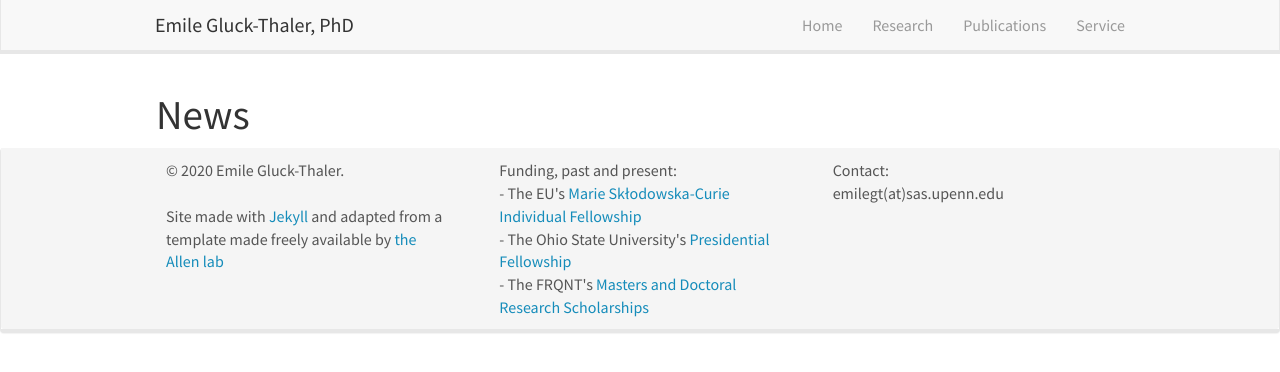
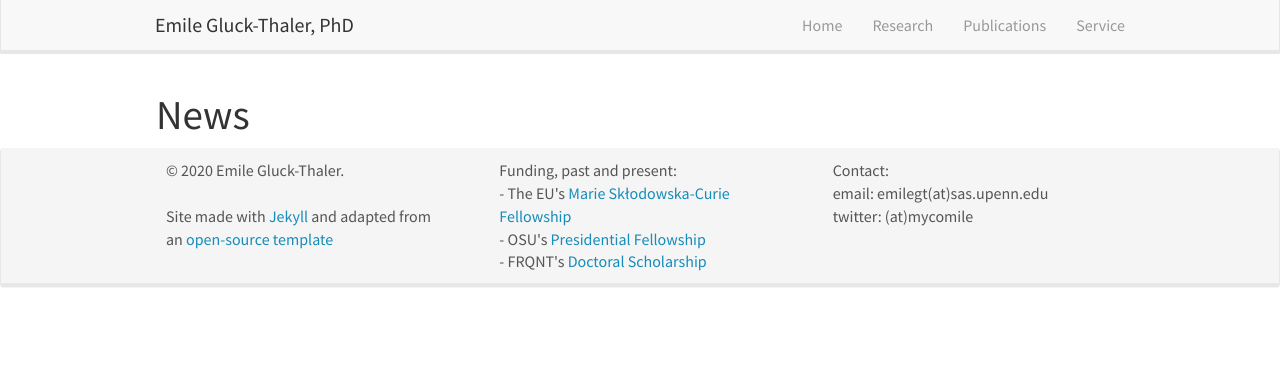
Before and after one commit to guidopuccetti/guidopuccetti.github.io, a Jekyll site: the page built from _pages/allnews.md, in a window 1280 px wide. Shown: the top 372 px of the page. Built offline with Jekyll 4.4.1, drawn with Linux system fonts in a browser that asks for light colours; nearby versions of some CDN libraries.

Commit message:
Footer update

```diff
--- a/_includes/footer.html
+++ b/_includes/footer.html
@@ -6,7 +6,7 @@
 
 		  <p>&copy 2020 Emile Gluck-Thaler. <br />
 		  <br />
-		  Site made with <a href="https://jekyllrb.com">Jekyll</a> and adapted from a template made freely available by <a href="http://www.allanlab.org/aboutwebsite.html">the Allen lab</a> </p>
+		  Site made with <a href="https://jekyllrb.com">Jekyll</a> and adapted from an <a href="http://www.allanlab.org/aboutwebsite.html">open-source template</a> </p>
 
 
 		   <p>  </p><p>
@@ -15,13 +15,14 @@
 		</div>
 		<div class="col-sm-4">
 		  Funding, past and present:<br />
-		  - The EU's <a href="https://ec.europa.eu/research/mariecurieactions/actions/individual-fellowships_en">Marie Skłodowska-Curie Individual Fellowship </a> <br />
-		  - The Ohio State University's <a href="https://gradsch.osu.edu/pursuing-your-degree/graduate-fellows/presidential-fellowship">Presidential Fellowship</a> <br />
-		  - The FRQNT's <a href="http://www.frqnt.gouv.qc.ca/en/bourses-et-subventions/consulter-les-programmes-remplir-une-demande/bourse/programs-of-scholarships-of-2supndsup-and-3suprdsup-cycles-pmx5tfyt1592833344678">Masters and Doctoral Research Scholarships</a> <br />
+		  - The EU's <a href="https://ec.europa.eu/research/mariecurieactions/actions/individual-fellowships_en">Marie Skłodowska-Curie Fellowship </a> <br />
+		  - OSU's <a href="https://gradsch.osu.edu/pursuing-your-degree/graduate-fellows/presidential-fellowship">Presidential Fellowship</a> <br />
+		  - FRQNT's <a href="http://www.frqnt.gouv.qc.ca/en/bourses-et-subventions/consulter-les-programmes-remplir-une-demande/bourse/programs-of-scholarships-of-2supndsup-and-3suprdsup-cycles-pmx5tfyt1592833344678">Doctoral Scholarship</a> <br />
 		</div>
 		<div class="col-sm-4">
 		  Contact:<br />
-		  emilegt(at)sas.upenn.edu<br />
+		  email: emilegt(at)sas.upenn.edu<br />
+		  twitter: (at)mycomile<br />
 		</div>
 	  </div>
 	</div>
```
Also changed, not shown: _pages/home.md (+9 -2 lines).
